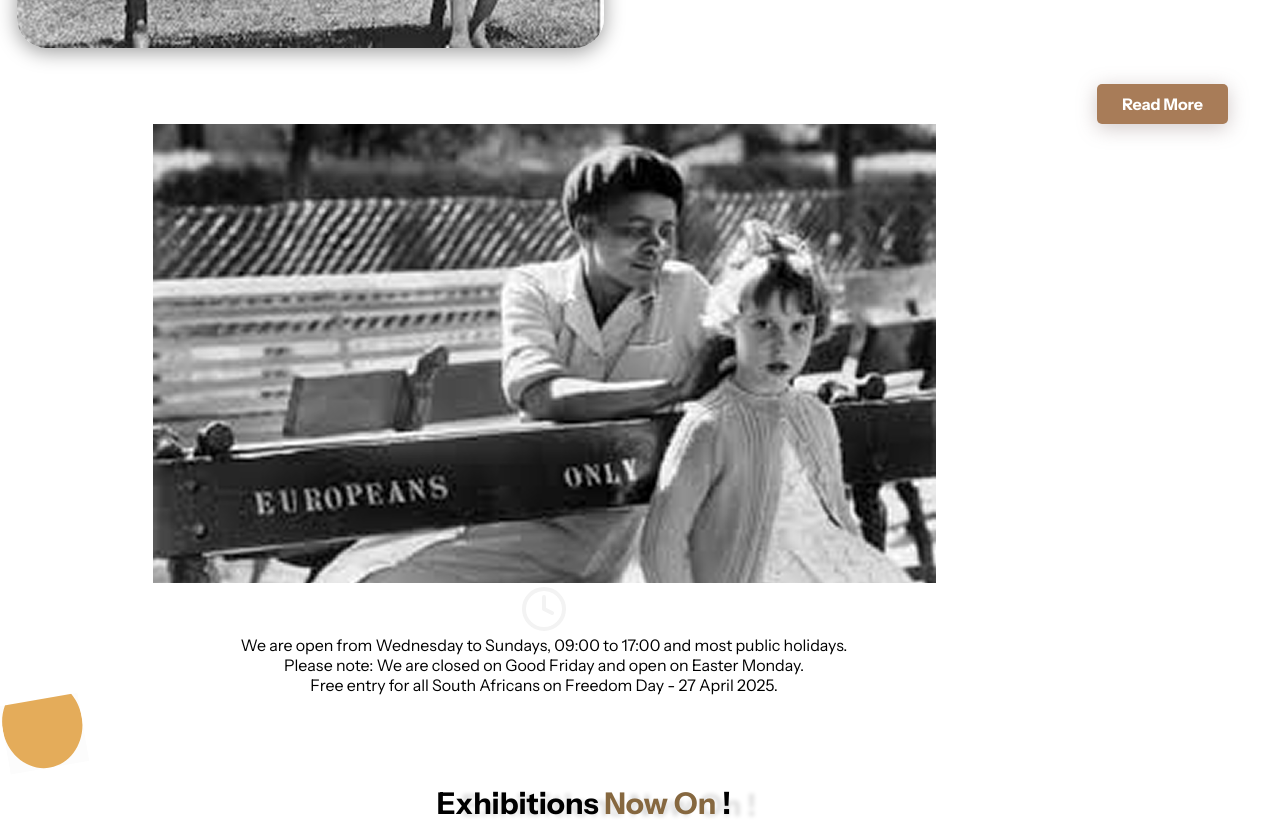
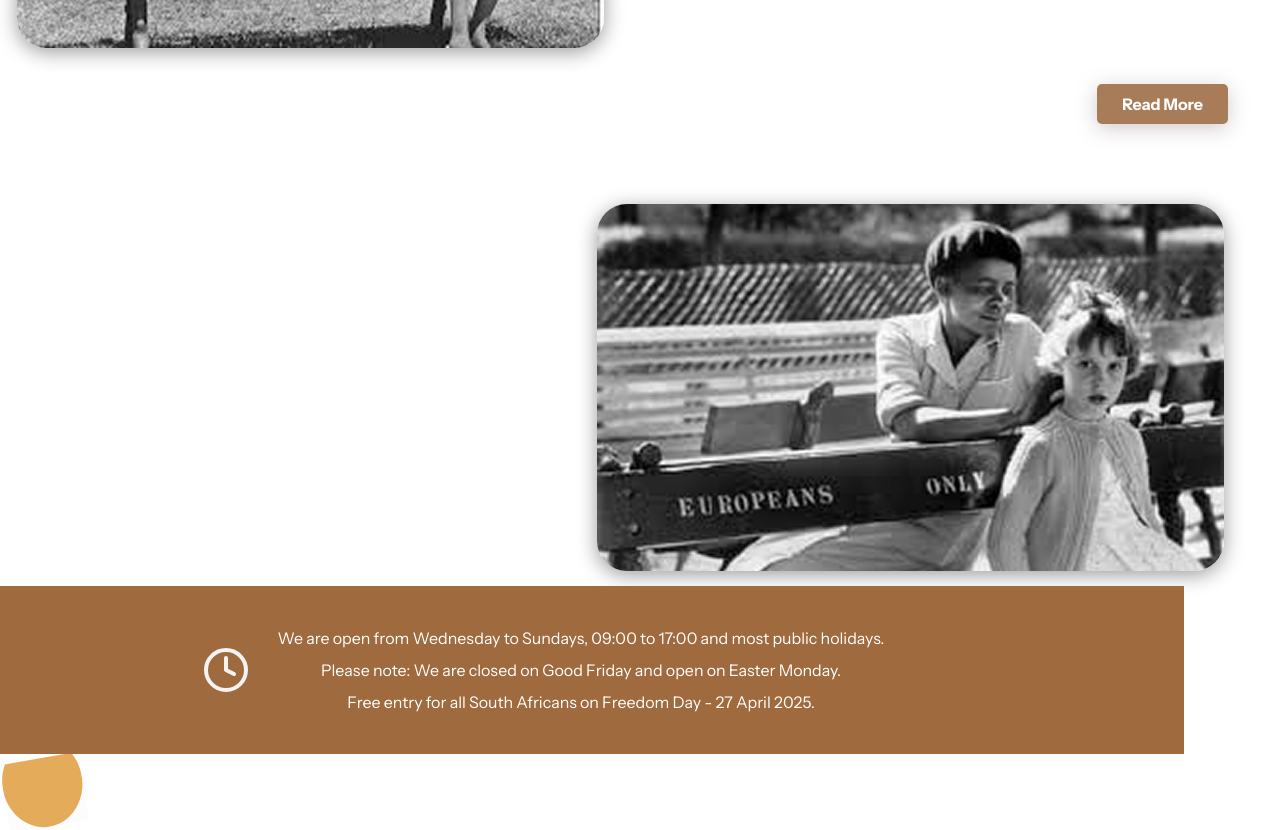
Before and after one commit to bontlenkoale1/apartheid-museum-clone, a React (Vite) app: page / in a window 1280 px wide. Shown: the part 1440-2270 px from the top of the page. Built offline with nearby package versions, Linux system fonts and the light colour scheme; a web font is replaced by a local one.

Commit message:
fixed open days banner

```diff
--- a/src/components/OpenDays.css
+++ b/src/components/OpenDays.css
@@ -1,10 +1,10 @@
-/*.open-days-wrapper {
+.banner {
   display: flex;
   justify-content: center;
   align-items: center;
   margin-top: 10vh;
 }
-.open-days-content-image {
+.banner-image {
   display: flex;
   justify-content: right;
   align-items: right;
@@ -27,47 +27,56 @@
   box-shadow: 0 4px 20px rgba(0, 0, 0, 0.2);
   filter: brightness(0.9);
 }
-.open-days-content-text-wrapper {
+.open-days-container {
+  background-color: #9f6a3e;
+  width: 100vw;
   position: relative;
-    width: 100vw;
-    left: 66%;
-    right: 60%;
-    margin-left: -59vw;
-    margin-right: -60vw;
-    background-color: #e4a671;
+  left: 50%;
+  margin-left: -50vw;
+  padding: 40px 20px;
+  box-sizing: border-box;
+}
+
+.open-days-wrapper {
   display: flex;
   justify-content: center;
   align-items: center;
-    margin-top: -1vh;
-    padding: 2rem 1rem;
+  max-width: 1200px;
+  margin: 0 auto;
+  gap: 30px;
 }
+
+.clock-icon-container {
+  flex-shrink: 0;
+}
+
+.open-days-text {
+  display: flex;
+  flex-direction: column;
+  gap: 8px;
+  text-align: center;
+}
+
+.open-days-text p {
+  color: #fff;
+  font-size: 16px;
+  margin: 0;
+  line-height: 1.5;
+}
+
 .clock-icon {
-    display: flex;
-    justify-content: flex-start;
-    align-items: flex-start;
-    margin-right: 150px;
-}
-.open-days-content-text {
-    color: #fff;
   display: block;
-    font-size: 20px;
-    font-weight: 400;
-    line-height: 1.5;
-    text-align: center;
-    margin-left: -70px;
+  margin: 0 auto;
 }
 
 /* Responsive Styles */
-/*@media (max-width: 1536px) {
+@media (max-width: 1536px) {
   .container {
     max-width: 1280px;
   }
-    .open-days-content-text-wrapper:hover {
-        background-color: #a04f04;
-    }
 }
 
-@media (max-width: 1280px) {
+/*@media (max-width: 1280px) {
     .container {
         max-width: 1024px;
     }
@@ -192,4 +201,4 @@
         transform: none;
         filter: none;
     }
-}
+}*/
--- a/src/components/OpenDays.jsx
+++ b/src/components/OpenDays.jsx
@@ -1,40 +1,41 @@
 import React from "react";
 import "./OpenDays.css";
-import segregationImage from '/Images/segregation.png';
+import segregationImage from "/Images/segregation.png";
 
 const OpenDays = () => {
   return (
     <div className="container">
-        <div className="open-days-wrapper">
-            <div className="open-days-content-image">
-                <img src={segregationImage} alt="Segregation" className="open-days-image" />
+      <div className="banner">
+        <div className="banner-image">
+          <img
+            src={segregationImage}
+            alt="Segregation"
+            className="open-days-image"
+          />
         </div>
       </div>
-            <div className="open-days-content-text-wrapper">
-                <svg
-                    className="clock-icon"
-                    width="44"
-                    height="44"
-                    viewBox="0 0 44 44"
-                    fill="none"
-                    xmlns="http://www.w3.org/2000/svg"
-                >
+     <div class="open-days-container">
+  <div class="open-days-wrapper">
+    <div class="clock-icon-container">
+      <svg class="clock-icon" width="44" height="44" viewBox="0 0 44 44" fill="none" xmlns="http://www.w3.org/2000/svg">
         <path
           d="M22 10V22L30 26M42 22C42 33.0457 33.0457 42 22 42C10.9543 42 2 33.0457 2 22C2 10.9543 10.9543 2 22 2C33.0457 2 42 10.9543 42 22Z"
           stroke="#F3F3F3"
-                        strokeWidth="4"
-                        strokeLinecap="round"
-                        strokeLinejoin="round"
+          stroke-width="4"
+          stroke-linecap="round"
+          stroke-linejoin="round"
         />
       </svg>
-                <div className="open-days-content-text">
+    </div>
+    <div class="open-days-text">
       <p>We are open from Wednesday to Sundays, 09:00 to 17:00 and most public holidays.</p>
       <p>Please note: We are closed on Good Friday and open on Easter Monday.</p>
       <p>Free entry for all South Africans on Freedom Day - 27 April 2025.</p>
     </div>
   </div>
 </div>
-    )
+    </div>
+  );
 };
 
 export default OpenDays;
```
Lines whose indentation alone changed are shown as unchanged.
